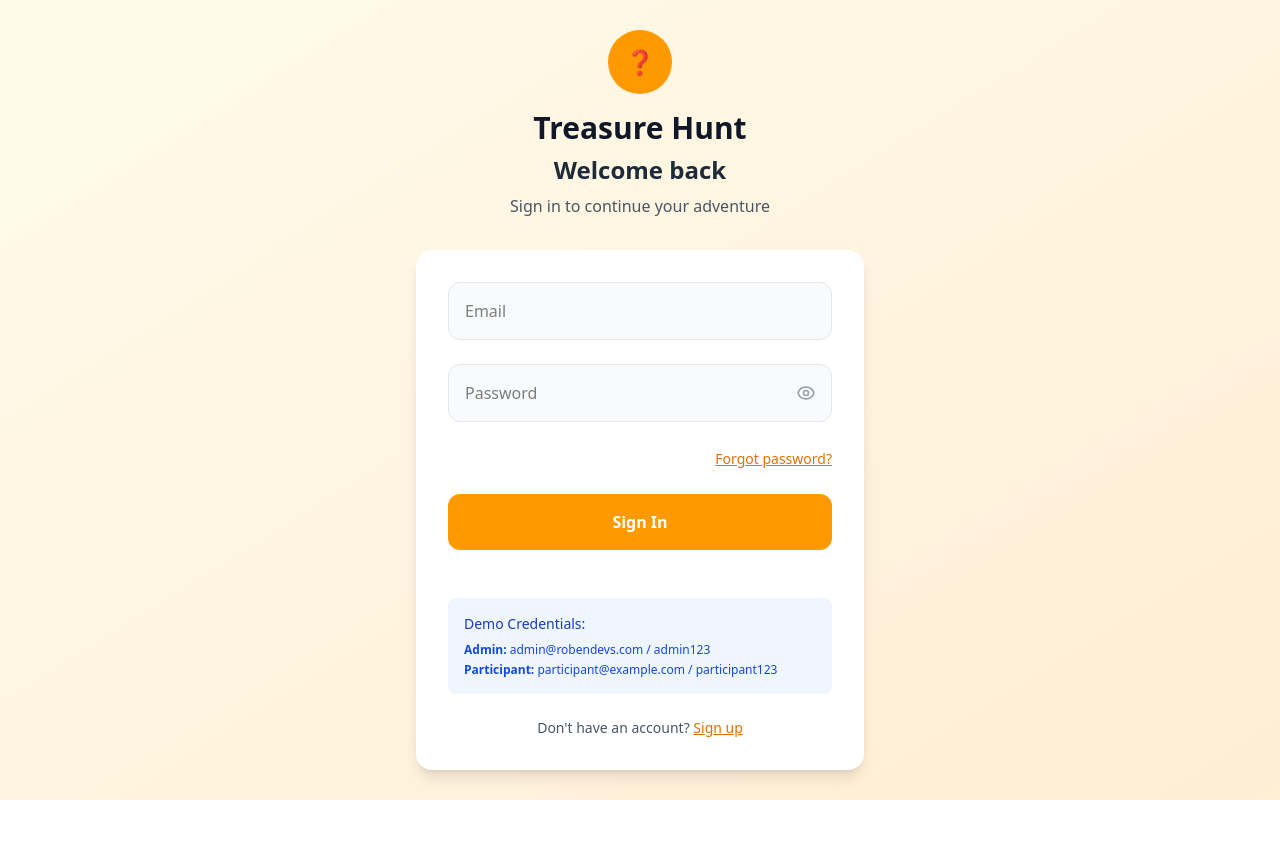
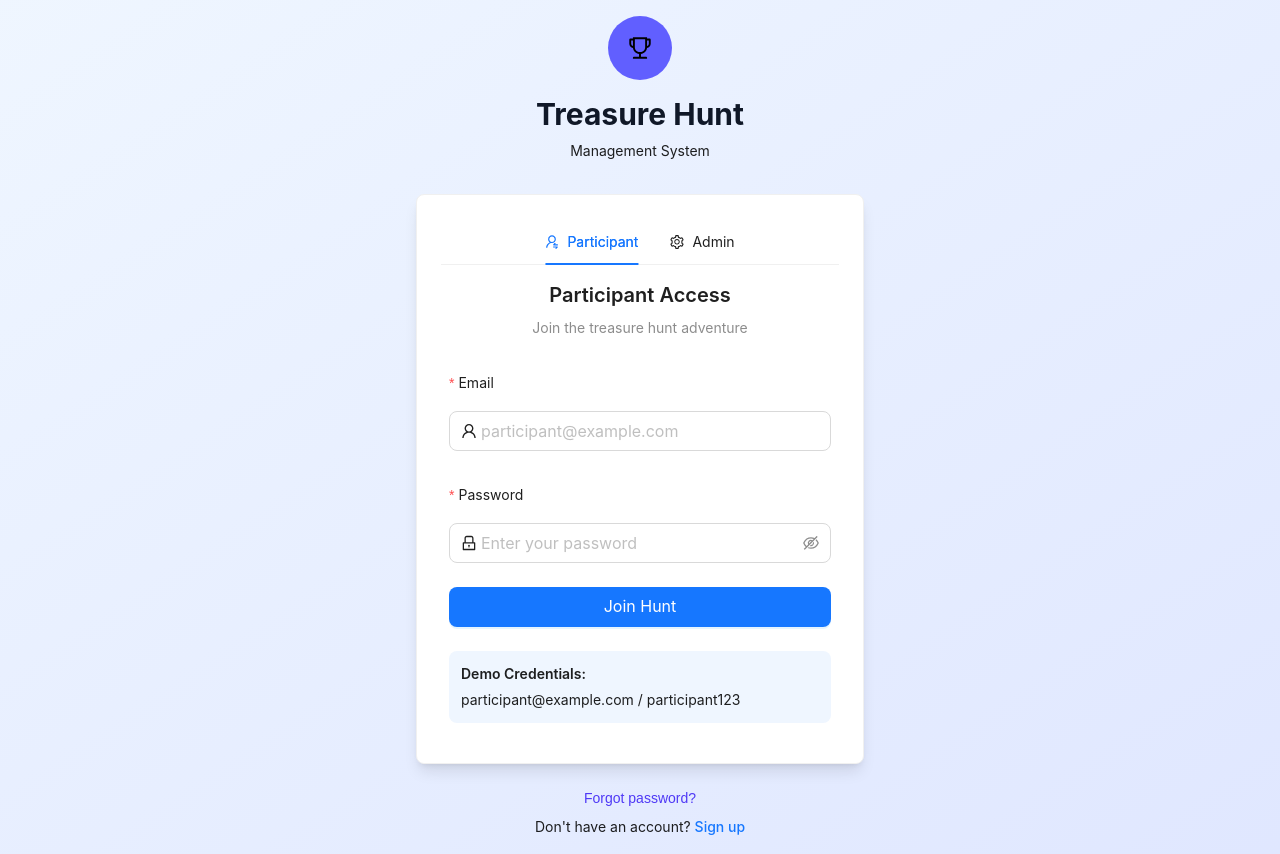
Before and after one commit to Sk-Azraf-Sami/tour-2025-robendevs, a React (Vite) app: page /login in a window 1280 px wide. Before the commit the page ends 800 px from the top, so only its background shows below. Built offline with nearby package versions, Linux system fonts and the light colour scheme.

Commit message:
feat: login page ui change

```diff
--- a/package.json
+++ b/package.json
@@ -11,7 +11,9 @@
   },
   "dependencies": {
     "@tailwindcss/vite": "^4.1.11",
+    "antd": "^5.26.6",
     "firebase": "^12.0.0",
+    "lucide-react": "^0.525.0",
     "react": "^19.1.0",
     "react-dom": "^19.1.0",
     "react-router-dom": "^7.7.0",
--- a/src/main.tsx
+++ b/src/main.tsx
@@ -1,5 +1,6 @@
 import { StrictMode } from 'react'
 import { createRoot } from 'react-dom/client'
+import 'antd/dist/reset.css'
 import './index.css'
 import Router from './routes/Router.tsx'
 import { AuthProvider } from './contexts/AuthContext'
--- a/src/pages/LoginPage.tsx
+++ b/src/pages/LoginPage.tsx
@@ -1,25 +1,21 @@
 import { useState } from 'react'
 import { useNavigate, Link } from 'react-router-dom'
+import { Card, Tabs, Input, Button, Form, Alert, Typography } from 'antd'
+import { UserOutlined, LockOutlined, TrophyOutlined, UserSwitchOutlined, SettingOutlined } from '@ant-design/icons'
 import { useAuth } from '../contexts/auth'
+
+const { Title, Text } = Typography
 
 export default function LoginPage() {
   const [email, setEmail] = useState('')
   const [password, setPassword] = useState('')
   const [error, setError] = useState('')
-  const [showPassword, setShowPassword] = useState(false)
   const { login, isLoading } = useAuth()
   const navigate = useNavigate()
 
-  const handleSubmit = async (e: React.FormEvent) => {
-    e.preventDefault()
+  const handleSubmit = async (values: { email: string; password: string }) => {
     setError('')
-
-    if (!email || !password) {
-      setError('Please fill in all fields')
-      return
-    }
-
-    const success = await login(email, password)
+    const success = await login(values.email, values.password)
     if (success) {
       navigate('/admin')
     } else {
@@ -27,119 +23,203 @@ export default function LoginPage() {
     }
   }
 
+  const handleTabChange = () => {
+    setError('')
+    setEmail('')
+    setPassword('')
+  }
+
   return (
-    <div className="min-h-screen bg-gradient-to-br from-amber-50 to-orange-100 flex items-center justify-center p-4">
+    <div className="min-h-screen bg-gradient-to-br from-blue-50 to-indigo-100 flex items-center justify-center p-4">
       <div className="w-full max-w-md">
         {/* Header */}
         <div className="text-center mb-8">
-          <div className="inline-flex items-center justify-center w-16 h-16 bg-amber-500 rounded-full mb-4">
-            <span className="text-2xl">❓</span>
+          <div className="inline-flex items-center justify-center w-16 h-16 bg-indigo-500 rounded-full mb-4">
+            <TrophyOutlined className="text-2xl text-white" />
           </div>
-          <h1 className="text-3xl font-bold text-gray-900 mb-2">Treasure Hunt</h1>
-          <h2 className="text-2xl font-semibold text-gray-800 mb-2">Welcome back</h2>
-          <p className="text-gray-600">Sign in to continue your adventure</p>
+          <Title level={1} className="!text-3xl !font-bold !text-gray-900 !mb-2">
+            Treasure Hunt
+          </Title>
+          <Text className="text-gray-600 text-lg">Management System</Text>
         </div>
 
-        {/* Login Form */}
-        <div className="bg-white rounded-2xl shadow-lg p-8">
-          <form onSubmit={handleSubmit} className="space-y-6">
+        {/* Login Card with Tabs */}
+        <Card className="shadow-lg rounded-xl border-0">
+          <Tabs
+            defaultActiveKey="participant"
+            centered
+            onChange={handleTabChange}
+            items={[
+              {
+                key: 'participant',
+                label: (
+                  <span className="flex items-center gap-2">
+                    <UserSwitchOutlined />
+                    Participant
+                  </span>
+                ),
+                children: (
+                  <div className="px-2 pb-4">
+                    <div className="text-center mb-6">
+                      <Title level={4} className="!mb-2">Participant Access</Title>
+                      <Text type="secondary">Join the treasure hunt adventure</Text>
+                    </div>
+
                     {error && (
-              <div className="bg-red-50 border border-red-200 text-red-600 px-4 py-3 rounded-lg text-sm">
-                {error}
-              </div>
+                      <Alert
+                        message={error}
+                        type="error"
+                        showIcon
+                        className="mb-4"
+                      />
                     )}
 
-            {/* Email Field */}
-            <div>
-              <input
-                type="email"
-                placeholder="Email"
+                    <Form onFinish={handleSubmit} layout="vertical" size="large">
+                      <Form.Item
+                        label="Email"
+                        name="email"
+                        rules={[
+                          { required: true, message: 'Please input your email!' },
+                          { type: 'email', message: 'Please enter a valid email!' }
+                        ]}
+                      >
+                        <Input
+                          prefix={<UserOutlined />}
+                          placeholder="participant@example.com"
                           value={email}
                           onChange={(e) => setEmail(e.target.value)}
-                className="w-full px-4 py-4 bg-gray-50 border border-gray-200 rounded-xl focus:outline-none focus:ring-2 focus:ring-amber-500 focus:border-transparent transition-colors"
-                disabled={isLoading}
                         />
+                      </Form.Item>
+
+                      <Form.Item
+                        label="Password"
+                        name="password"
+                        rules={[{ required: true, message: 'Please input your password!' }]}
+                      >
+                        <Input.Password
+                          prefix={<LockOutlined />}
+                          placeholder="Enter your password"
+                          value={password}
+                          onChange={(e) => setPassword(e.target.value)}
+                        />
+                      </Form.Item>
+
+                      <Form.Item>
+                        <Button
+                          type="primary"
+                          htmlType="submit"
+                          loading={isLoading}
+                          className="w-full h-12 text-base font-semibold bg-indigo-500 hover:bg-indigo-600 border-indigo-500 hover:border-indigo-600"
+                        >
+                          {isLoading ? 'Joining Hunt...' : 'Join Hunt'}
+                        </Button>
+                      </Form.Item>
+                    </Form>
+
+                    <div className="mt-4 p-3 bg-blue-50 rounded-lg">
+                      <Text strong className="text-blue-800 text-sm block mb-1">Demo Credentials:</Text>
+                      <Text className="text-blue-700 text-xs">participant@example.com / participant123</Text>
+                    </div>
+                  </div>
+                )
+              },
+              {
+                key: 'admin',
+                label: (
+                  <span className="flex items-center gap-2">
+                    <SettingOutlined />
+                    Admin
+                  </span>
+                ),
+                children: (
+                  <div className="px-2 pb-4">
+                    <div className="text-center mb-6">
+                      <Title level={4} className="!mb-2">Admin Access</Title>
+                      <Text type="secondary">Administrative access to manage treasure hunts</Text>
                     </div>
 
-            {/* Password Field */}
-            <div className="relative">
-              <input
-                type={showPassword ? 'text' : 'password'}
-                placeholder="Password"
+                    {error && (
+                      <Alert
+                        message={error}
+                        type="error"
+                        showIcon
+                        className="mb-4"
+                      />
+                    )}
+
+                    <Form onFinish={handleSubmit} layout="vertical" size="large">
+                      <Form.Item
+                        label="Email"
+                        name="email"
+                        rules={[
+                          { required: true, message: 'Please input your email!' },
+                          { type: 'email', message: 'Please enter a valid email!' }
+                        ]}
+                      >
+                        <Input
+                          prefix={<UserOutlined />}
+                          placeholder="admin@robendevs.com"
+                          value={email}
+                          onChange={(e) => setEmail(e.target.value)}
+                        />
+                      </Form.Item>
+
+                      <Form.Item
+                        label="Password"
+                        name="password"
+                        rules={[{ required: true, message: 'Please input your password!' }]}
+                      >
+                        <Input.Password
+                          prefix={<LockOutlined />}
+                          placeholder="Enter admin password"
                           value={password}
                           onChange={(e) => setPassword(e.target.value)}
-                className="w-full px-4 py-4 bg-gray-50 border border-gray-200 rounded-xl focus:outline-none focus:ring-2 focus:ring-amber-500 focus:border-transparent transition-colors pr-12"
-                disabled={isLoading}
                         />
-              <button
-                type="button"
-                onClick={() => setShowPassword(!showPassword)}
-                className="absolute right-4 top-1/2 transform -translate-y-1/2 text-gray-400 hover:text-gray-600"
-                disabled={isLoading}
+                      </Form.Item>
+
+                      <Form.Item>
+                        <Button
+                          type="primary"
+                          htmlType="submit"
+                          loading={isLoading}
+                          className="w-full h-12 text-base font-semibold bg-indigo-500 hover:bg-indigo-600 border-indigo-500 hover:border-indigo-600"
                         >
-                {showPassword ? (
-                  <svg className="w-5 h-5" fill="none" stroke="currentColor" viewBox="0 0 24 24">
-                    <path strokeLinecap="round" strokeLinejoin="round" strokeWidth="2" d="M13.875 18.825A10.05 10.05 0 0112 19c-4.478 0-8.268-2.943-9.543-7a9.97 9.97 0 011.563-3.029m5.858.908a3 3 0 114.243 4.243M9.878 9.878l4.242 4.242M9.878 9.878L3 3m6.878 6.878L21 21" />
-                  </svg>
-                ) : (
-                  <svg className="w-5 h-5" fill="none" stroke="currentColor" viewBox="0 0 24 24">
-                    <path strokeLinecap="round" strokeLinejoin="round" strokeWidth="2" d="M15 12a3 3 0 11-6 0 3 3 0 016 0z" />
-                    <path strokeLinecap="round" strokeLinejoin="round" strokeWidth="2" d="M2.458 12C3.732 7.943 7.523 5 12 5c4.478 0 8.268 2.943 9.542 7-1.274 4.057-5.064 7-9.542 7-4.477 0-8.268-2.943-9.542-7z" />
-                  </svg>
-                )}
-              </button>
+                          {isLoading ? 'Signing in...' : 'Admin Login'}
+                        </Button>
+                      </Form.Item>
+                    </Form>
+
+                    <div className="mt-4 p-3 bg-blue-50 rounded-lg">
+                      <Text strong className="text-blue-800 text-sm block mb-1">Demo Credentials:</Text>
+                      <Text className="text-blue-700 text-xs">admin@robendevs.com / admin123</Text>
                     </div>
+                  </div>
+                )
+              }
+            ]}
+          />
+        </Card>
 
-            {/* Forgot Password Link */}
-            <div className="text-right">
+        {/* Forgot Password & Sign Up Links */}
+        <div className="mt-6 text-center space-y-2">
+          <div>
             <Link
               to="/forgot-password"
-                className="text-amber-600 hover:text-amber-700 text-sm font-medium underline"
+              className="text-indigo-600 hover:text-indigo-700 text-sm font-medium"
             >
               Forgot password?
             </Link>
           </div>
-
-            {/* Sign In Button */}
-            <button
-              type="submit"
-              disabled={isLoading}
-              className="w-full bg-amber-500 hover:bg-amber-600 text-white font-semibold py-4 px-6 rounded-xl transition-colors disabled:opacity-50 disabled:cursor-not-allowed"
-            >
-              {isLoading ? (
-                <div className="flex items-center justify-center">
-                  <svg className="animate-spin -ml-1 mr-3 h-5 w-5 text-white" fill="none" viewBox="0 0 24 24">
-                    <circle className="opacity-25" cx="12" cy="12" r="10" stroke="currentColor" strokeWidth="4"></circle>
-                    <path className="opacity-75" fill="currentColor" d="M4 12a8 8 0 018-8V0C5.373 0 0 5.373 0 12h4zm2 5.291A7.962 7.962 0 014 12H0c0 3.042 1.135 5.824 3 7.938l3-2.647z"></path>
-                  </svg>
-                  Signing in...
-                </div>
-              ) : (
-                'Sign In'
-              )}
-            </button>
-
-            {/* Demo Credentials */}
-            <div className="mt-6 p-4 bg-blue-50 rounded-lg">
-              <h4 className="text-sm font-medium text-blue-800 mb-2">Demo Credentials:</h4>
-              <div className="text-xs text-blue-700 space-y-1">
-                <p><strong>Admin:</strong> admin@robendevs.com / admin123</p>
-                <p><strong>Participant:</strong> participant@example.com / participant123</p>
-              </div>
-            </div>
-          </form>
-
-          {/* Sign Up Link */}
-          <div className="mt-6 text-center">
-            <p className="text-gray-600 text-sm">
+          <div>
+            <Text className="text-gray-600 text-sm">
               Don't have an account?{' '}
               <Link
                 to="/signup"
-                className="text-amber-600 hover:text-amber-700 font-medium underline"
+                className="text-indigo-600 hover:text-indigo-700 font-medium"
               >
                 Sign up
               </Link>
-            </p>
+            </Text>
           </div>
         </div>
       </div>
```
Also changed, not shown: 2 other files (tests, documents, lock files or other folders). Lines whose indentation alone changed are shown as unchanged.
